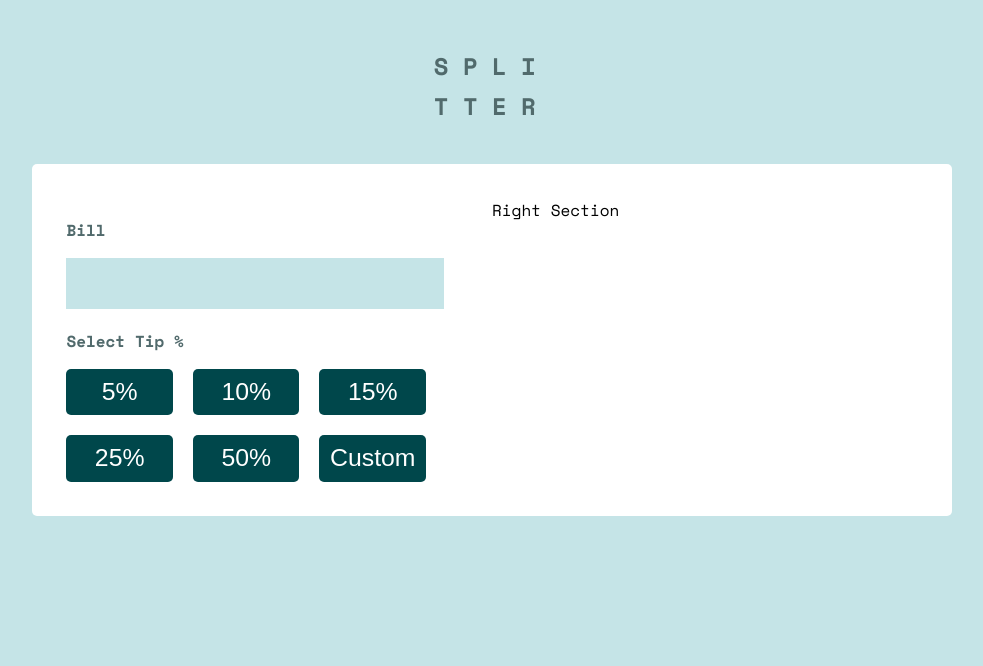
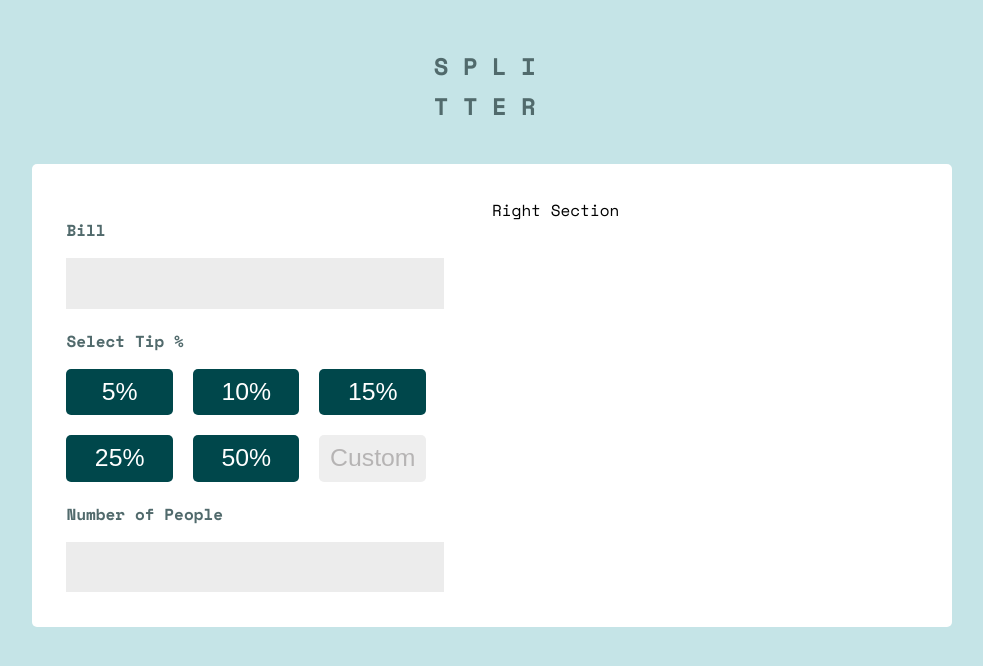
Before and after one commit to BlastChrome/Tip-Calculator, a React (Create React App) app in the folder tip-calculator/: page / in a window 1280 px wide. Shown: the top 666 px of the page, without its empty margins (148-1131 px from the left). Built offline with nearby package versions, Linux system fonts and the light colour scheme.

Commit message:
left side styling touches

```diff
--- a/tip-calculator/public/css/main.css
+++ b/tip-calculator/public/css/main.css
@@ -41,11 +41,14 @@ label {
   margin: 1.25rem 0 1rem 0;
 }
 input {
-  background-color: var(--main-bg-clr);
+  background-color: rgb(236, 236, 236);
   border: none;
   width: 100%;
   text-align: right;
   max-width: 23.625rem;
+  padding: 0 1.5rem;
+  color: var(--btn-bg-clr);
+
   /* min-width: 20rem; */
 }
 
@@ -69,6 +72,10 @@ input {
   border-radius: 5px;
   transition: all 0.2s ease-in-out;
 }
+.custom-btn {
+  background-color: rgb(238, 238, 238);
+  color: rgb(182, 180, 180);
+}
 .btn:hover {
   background-color: var(--btn-highlight-clr);
   color: var(--btn-bg-clr);
@@ -91,7 +98,7 @@ input {
   }
   input {
     font-size: 1.25rem;
-    padding: 0.86rem 0;
+    padding: 0.86rem 1.5rem;
   }
   .btn {
     width: 7.813rem;
--- a/tip-calculator/src/App.js
+++ b/tip-calculator/src/App.js
@@ -19,8 +19,10 @@ const App = () => {
                 <button className="btn tip-btn">15%</button>
                 <button className="btn tip-btn">25%</button>
                 <button className="btn tip-btn">50%</button>
-                <button className="btn tip-btn">Custom</button>
+                <button className="btn tip-btn custom-btn">Custom</button>
               </div>
+              <label htmlFor="Number">Number of People</label>
+              <input type="text" name="Number" />
             </div>
             <div className="bot-right-section">Right Section</div>
           </div>
```
